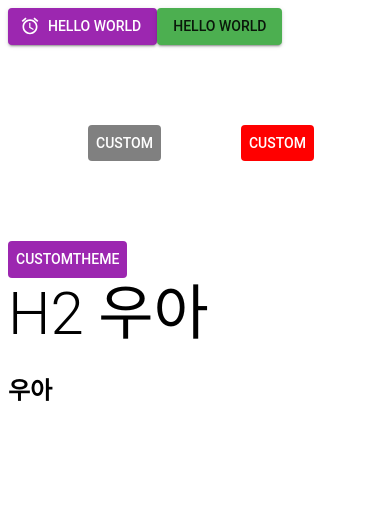
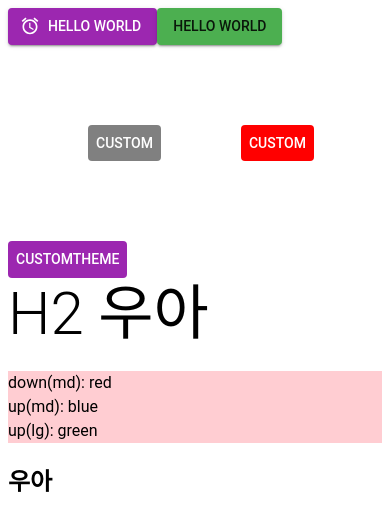
Before and after one commit to kimAeris/react-practice, a React (Vite) app: page / in a window 390 px wide. Shown: the top 530 px of the page. Built offline with nearby package versions, Linux system fonts and the light colour scheme; a web font is replaced by a local one.

Commit message:
BreakPoints

```diff
--- a/src/App.tsx
+++ b/src/App.tsx
@@ -2,6 +2,7 @@ import { Button, Typography } from "@mui/material";
 import "./App.css";
 import AccessAlarmIcon from "@mui/icons-material/AccessAlarm";
 import styled from "@emotion/styled";
+import { blue, green, red } from "@mui/material/colors";
 
 function App() {
   return (
@@ -30,10 +31,28 @@ function App() {
         H2 우아
       </Typography>
 
+      <Root>
+        <Typography>down(md): red</Typography>
+        <Typography>up(md): blue</Typography>
+        <Typography>up(lg): green</Typography>
+      </Root>
+
       <h2>우아</h2>
     </div>
   );
 }
+
+const Root = styled(`div`)(({ theme }) => ({
+  [theme.breakpoints.down("md")]: {
+    backgroundColor: red[100],
+  },
+  [theme.breakpoints.up("md")]: {
+    backgroundColor: blue[100],
+  },
+  [theme.breakpoints.up("lg")]: {
+    backgroundColor: green[100],
+  },
+}));
 
 const CustomThemeButton = styled(Button)(({ theme }) => ({
   backgroundColor: theme.palette.primary.main,
--- a/src/theme.ts
+++ b/src/theme.ts
@@ -13,4 +13,13 @@ export const theme = createTheme({
       main: green[500],
     },
   },
+  breakpoints: {
+    values: {
+      xs: 0,
+      sm: 650,
+      md: 950,
+      lg: 1250,
+      xl: 1500,
+    },
+  },
 });
```
